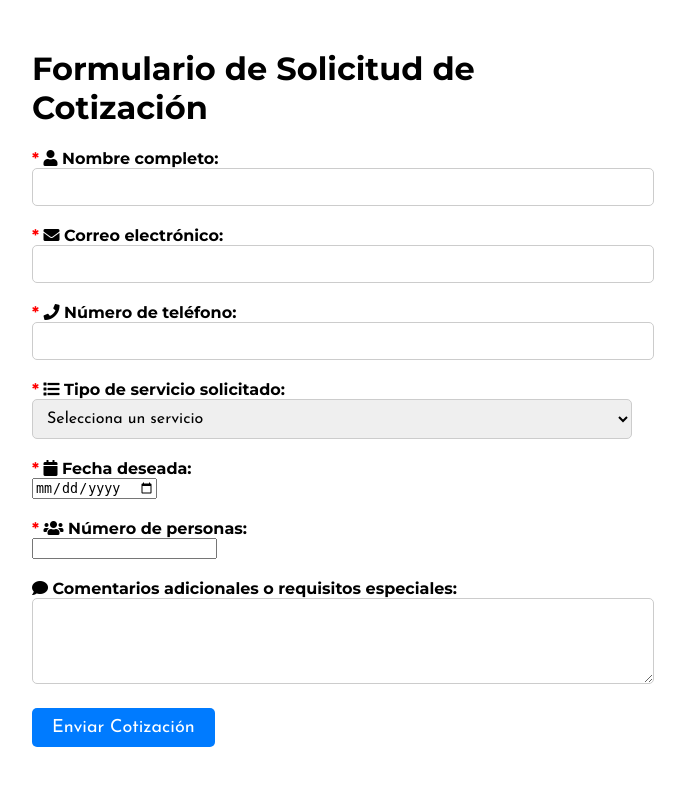
After one commit to daniedu/4321Albert.github.io, a PHP site: page /db/cotizacion.php in a window 1280 px wide. The commit adds this page. Shown: the top 786 px of the page, without its empty margins (308-993 px from the left). Run offline with PHP 8.4, Linux system fonts and the light colour scheme; some libraries are stand-ins or nearby versions.

Commit message:
Desarrollo del formulario de cotizacion

```diff
--- /dev/null
+++ b/db/cotizacion.php
@@ -0,0 +1,113 @@
+<!DOCTYPE html>
+<html lang="es">
+<head>
+    <meta charset="UTF-8">
+    <meta name="viewport" content="width=device-width, initial-scale=1.0">
+    <title>Formulario de Solicitud de Cotización</title>
+    <!-- Enlace a la hoja de estilos de Font Awesome -->
+    <link rel="stylesheet" href="https://use.fontawesome.com/releases/v5.2.0/css/all.css" integrity="sha384-hWVjflwFxL6sNzntih27bfxkr27PmbbK/iSvJ+a4+0owXq79v+lsFkW54bOGbiDQ" crossorigin="anonymous">
+    <!-- Enlace a fuentes personalizadas de Google Fonts -->
+    <link href="https://fonts.googleapis.com/css?family=Montserrat:100,100i,200,200i,300,300i,400,400i,500,500i,600,600i,700" rel="stylesheet">
+    <link href="https://fonts.googleapis.com/css?family=Josefin+Sans:100,100i,300,300i,400,400i,600,600i,700,700i" rel="stylesheet">
+    <style>
+        /* Estilos CSS para el formulario */
+        body {
+            font-family: 'Montserrat', sans-serif;
+        }
+        .container {
+            max-width: 600px;
+            margin: 0 auto;
+            padding: 20px;
+        }
+        .form-group {
+            margin-bottom: 20px;
+        }
+        label {
+            display: block;
+            font-weight: bold;
+        }
+        input[type="text"],
+        input[type="email"],
+        input[type="tel"],
+        select,
+        textarea {
+            width: 100%;
+            padding: 10px;
+            border: 1px solid #ccc;
+            border-radius: 5px;
+            font-size: 16px;
+            font-family: 'Josefin Sans', sans-serif;
+        }
+        input[type="submit"] {
+            background-color: #007BFF;
+            color: #fff;
+            padding: 10px 20px;
+            border: none;
+            border-radius: 5px;
+            font-size: 18px;
+            cursor: pointer;
+            font-family: 'Josefin Sans', sans-serif;
+        }
+        input[type="submit"]:hover {
+            background-color: #0056b3;
+        }
+        /* Estilos adicionales con Font Awesome */
+        .required::before {
+            content: '* ';
+            color: red;
+        }
+    </style>
+</head>
+<body>
+    <div class="container">
+        <h1>Formulario de Solicitud de Cotización</h1>
+        <form id="cotizacion-form" action="procesar_cotizacion.php" method="post">
+            <div class="form-group">
+                <label for="nombre" class="required"><i class="fas fa-user"></i> Nombre completo:</label>
+                <input type="text" id="nombre" name="nombre" required>
+            </div>
+            <div class="form-group">
+                <label for="email" class="required"><i class="fas fa-envelope"></i> Correo electrónico:</label>
+                <input type="email" id="email" name="email" required>
+            </div>
+            <div class="form-group">
+                <label for="telefono" class="required"><i class="fas fa-phone"></i> Número de teléfono:</label>
+                <input type="tel" id="telefono" name="telefono" required>
+            </div>
+            <div class="form-group">
+                <label for="servicio" class="required"><i class="fas fa-list"></i> Tipo de servicio solicitado:</label>
+                <select id="servicio" name="servicio" required>
+                    <option value="">Selecciona un servicio</option>
+                    <option value="habitacion">Habitación</option>
+                    <option value="auditorio">Auditorio</option>
+                    <option value="zona_humeda">Zonas húmedas</option>
+                    <option value="gimnasio">Gimnasio</option>
+                    <option value="restaurante">Restaurante</option>
+                    <option value="eventos">Eventos</option>
+                    <option value="planes_romanticos">Planes románticos</option>
+                    <option value="lavanderia">Lavanderia</option>
+                    <option value="parqueadero">Parqueadero</option>
+                    <option value="mascotas">Mascotas</option>
+                    <option value="ocio">Ocio</option>
+                    <option value="turismo">Turismo</option>
+                </select>
+            </div>
+            <div class="form-group">
+                <label for="fecha" class="required"><i class="fas fa-calendar"></i> Fecha deseada:</label>
+                <input type="date" id="fecha" name="fecha" required>
+            </div>
+            <div class="form-group">
+                <label for="personas" class="required"><i class="fas fa-users"></i> Número de personas:</label>
+                <input type="number" id="personas" name="personas" required>
+            </div>
+            <div class="form-group">
+                <label for="comentarios"><i class="fas fa-comment"></i> Comentarios adicionales o requisitos especiales:</label>
+                <textarea id="comentarios" name="comentarios" rows="4"></textarea>
+            </div>
+            <div class="form-group">
+                <input type="submit" value="Enviar Cotización">
+            </div>
+        </form>
+    </div>
+</body>
+</html>
--- a/index.php
+++ b/index.php
@@ -101,6 +101,9 @@
           </li>
           <li class="navigation-item">
             <a href="#clientes-section" class="navigation-link">Clientes</a>
+          </li>
+          <li class="navigation-item">
+           <a href="db/cotizacion.php" class="navigation-link" id="cotizar-link" target="_blank">Cotiza tu reserva</a>
           </li>
         </ul>
 
```
Also changed, not shown: db/procesar_cotizacion.php (added, +38 -0 lines).
